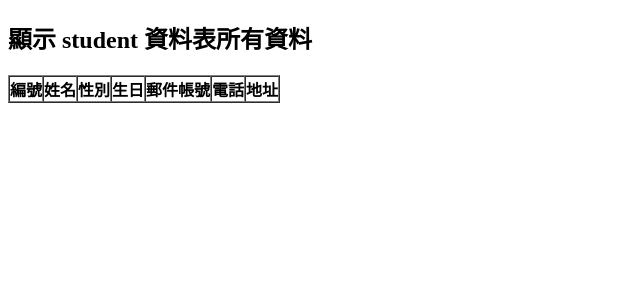
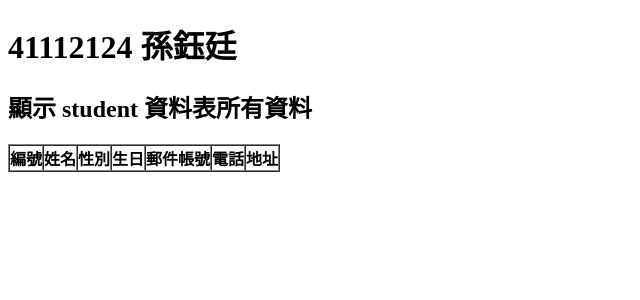
Before and after one commit to nobyun/students, a Django app: page / in a window 1280 px wide. Shown: the top 300 px of the page, without its empty margins (0-640 px from the left). Run offline with Django 3.2, Linux system fonts and the light colour scheme; data that the repository does not hold is empty.

Commit message:
Update index.html

```diff
--- a/templates/index.html
+++ b/templates/index.html
@@ -1,6 +1,7 @@
 {% extends 'base.html' %}
 {% block title %}<title>顯示所有資料</title>{% endblock %}
 {% block content %}
+<h1>41112124 孫鈺廷</h1>
 <h2 align="left">顯示 student 資料表所有資料</h2>
 <table border="1" cellpadding="0" cellspacing="0">
 	<th>編號</th><th>姓名</th><th>性別</th><th>生日</th>
```
